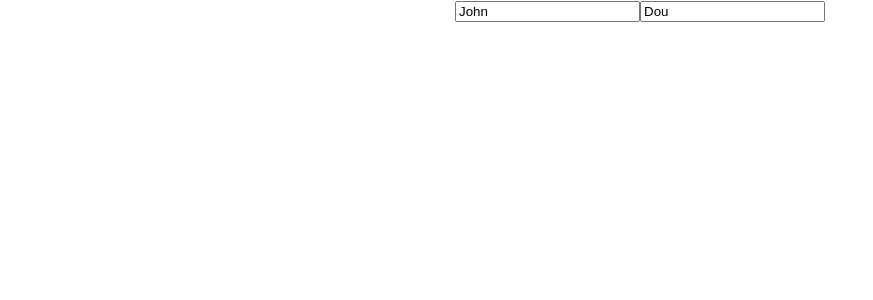
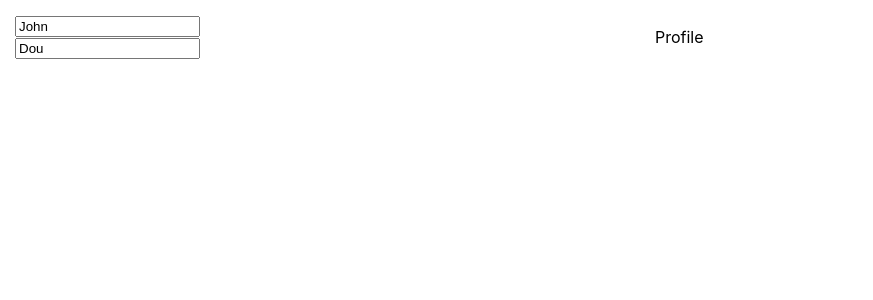
Before and after one commit to DrobenyukA/react-hooks-overview, a React (Create React App) app: page / in a window 1280 px wide. Shown: the top 300 px of the page, without its empty margins (0-873 px from the left). Built offline with nearby package versions, Linux system fonts and the light colour scheme.

Commit message:
update file structure

```diff
--- a/src/App.js
+++ b/src/App.js
@@ -5,9 +5,26 @@ import './App.css';
 
 class App extends Component {
     render() {
+        const profile = {
+            display: 'flex',
+            width: '100%',
+            alignItems: 'center',
+            border: 'none',
+            justifyContent: 'space-between',
+        }
+
+        const side = {
+            width: '100%',
+            padding: '15px'
+        }
         return (
-            <div className="App">
-                <From name="John" surname="Dou"/>
+            <div className="profile-app" style={profile}>
+                <div style={side}>
+                    <From name="John" surname="Dou"/>
+                </div>
+                <div style={side}>
+                    Profile
+                </div>
             </div>
         );
     }
--- a/src/Form.jsx
+++ b/src/Form.jsx
@@ -1,12 +1,26 @@
 import React, { useState } from 'react';
 
+function useFormInput(initialValue) {
+    const [value, setValue] = useState(initialValue);
+
+    function onChange(e) {
+        setValue(e.target.value)
+    }
+
+    return {
+        value,
+        onChange
+    }
+}
+
 const Form = (props) => {
-    const [name, setName] = useState(props.name);
-    const [surname, setSurname] = useState(props.surname)
+    const name = useFormInput(props.name);
+    const surname = useFormInput(props.surname)
     return (
         <div>
-            <input name="name" type="text" value={name} onChange={(e) => setName(e.target.value)} />
-            <input name="surname" type="text" value={surname} onChange={(e) => setSurname(e.target.value)} />
+            <input name="name" type="text" {...name} />
+            <br/>
+            <input name="surname" type="text" {...surname} />
         </div>
     )
 }
```
